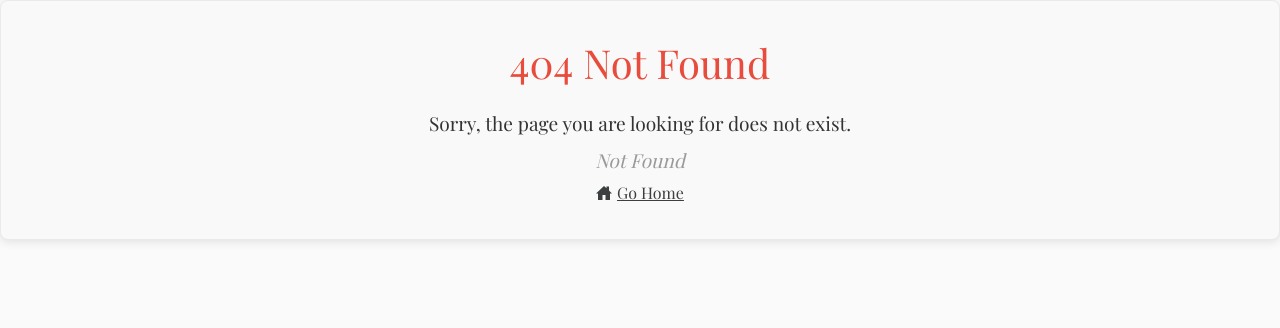
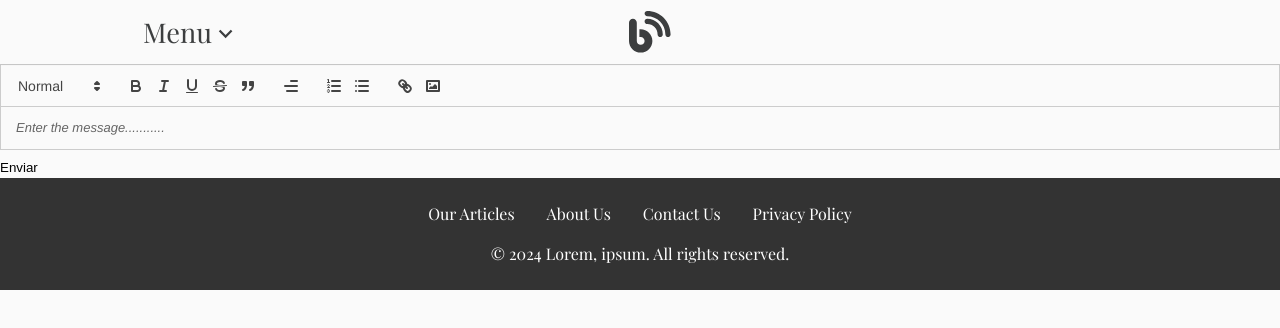
Before and after one commit to Acosta-gh/articles-website_REACT-SASS-EXPRESS, a React (Vite) app in the folder client/: page /adminpanel in a window 1280 px wide. Before the commit this address had no page. Shown: the top 328 px of the page. Built offline with nearby package versions, Linux system fonts and the light colour scheme; a web font is replaced by a local one.

Commit message:
Intentando agregar un editor de texto

```diff
--- a/client/package.json
+++ b/client/package.json
@@ -11,12 +11,15 @@
   },
   "dependencies": {
     "@emotion/react": "^11.13.3",
+    "easymde": "^2.18.0",
     "hamburger-react": "^2.5.1",
     "react": "^18.3.1",
     "react-awesome-reveal": "^4.2.14",
     "react-dom": "^18.3.1",
     "react-icons": "^5.3.0",
     "react-markdown": "^9.0.1",
+    "react-quill": "^2.0.0",
+    "react-simplemde-editor": "^5.2.0",
     "remark-gfm": "^4.0.0"
   },
   "devDependencies": {
--- /dev/null
+++ b/client/src/pages/AdminPanel.jsx
@@ -0,0 +1,47 @@
+import React, { useState } from 'react';
+import ReactQuill from 'react-quill';
+import 'react-quill/dist/quill.snow.css';
+
+function MyComponent() {
+  const [value, setValue] = useState('');
+
+  const modules = {
+    toolbar: [
+      [{ header: [1, 2, 3, 4, 5, 6, false] }],
+      ["bold", "italic", "underline", "strike", "blockquote"],
+      [{ align: ["right", "center", "justify"] }],
+      [{ list: "ordered" }, { list: "bullet" }],
+      ["link", "image"],
+    ],
+  };
+
+  const handleSubmit = () => {
+    console.log("Contenido enviado:", value);
+  };
+
+  return (
+    <div>
+      <ReactQuill
+        modules={modules}
+        value={value}
+        onChange={setValue}
+        placeholder="Enter the message..........."
+      />
+      <button onClick={handleSubmit} style={{ marginTop: '10px' }}>
+        Enviar
+      </button>
+
+      <style>
+        {`
+          .ql-editor img {
+            max-width: 300px;
+            max-height: 200px;
+            object-fit: cover;
+          }
+        `}
+      </style>
+    </div>
+  );
+}
+
+export default MyComponent;
--- a/client/src/router/index.jsx
+++ b/client/src/router/index.jsx
@@ -8,6 +8,7 @@ import Article from "../pages/Article"
 
 import ErrorPage from "../error-page";
 import Layout from "../components/Layout";
+import AdminPanel from "../pages/AdminPanel";
 
 export const router = createBrowserRouter([
     {
@@ -39,6 +40,10 @@ export const router = createBrowserRouter([
                 path: "privacypolicy",
                 element: <Privacy />,
             },
+            {
+                path: "adminpanel",
+                element: <AdminPanel />,
+            },
         ],
     },
 ]);
```
Also changed, not shown: 1 other file (tests, documents, lock files or other folders).
